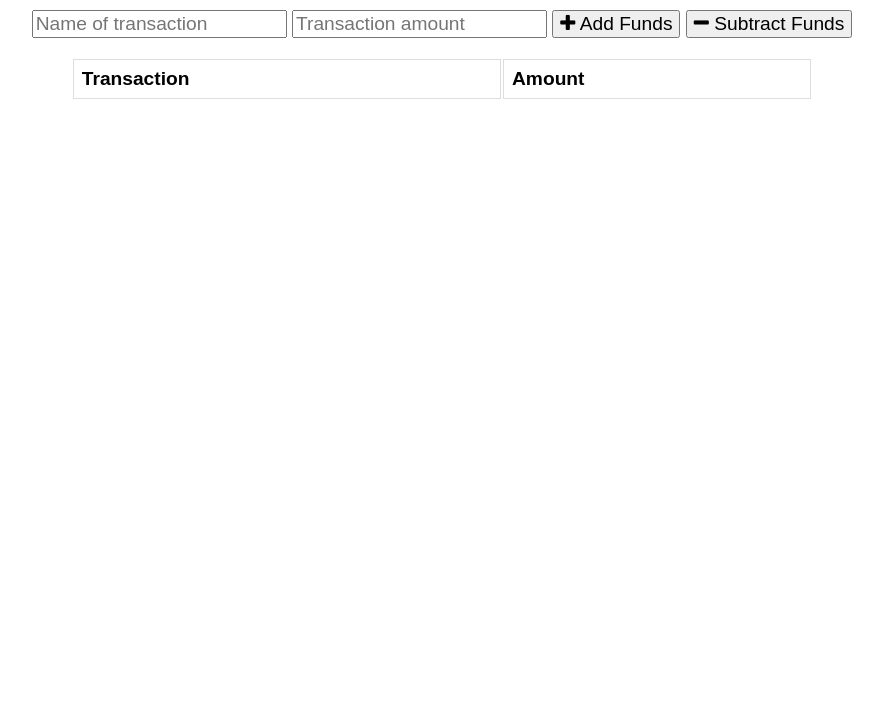
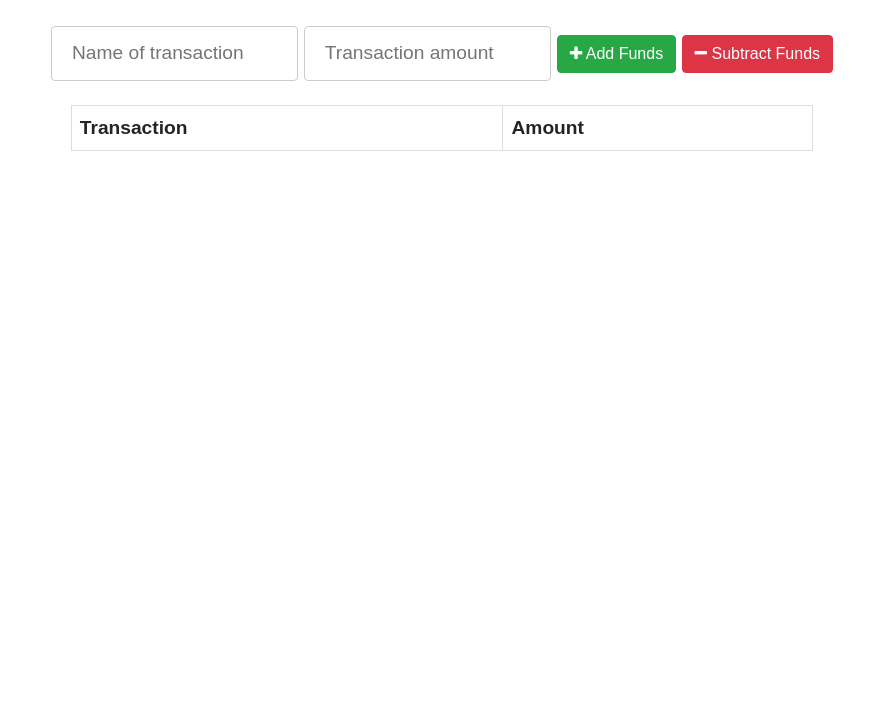
Before and after one commit to makiwumi/Budget-Tracker, a website: page public/index.html in a window 1280 px wide. Shown: the part 72-800 px from the top of the page, without its empty margins (198-1081 px from the left). Drawn offline with nearby package versions, Linux system fonts and the light colour scheme; no server answers.

Commit message:
added bootstrap buttons and changed input style

```diff
--- a/public/index.html
+++ b/public/index.html
@@ -6,7 +6,7 @@
   <meta http-equiv="X-UA-Compatible" content="ie=edge">
   <meta name="theme-color" content="#317EFB">
   <link rel="shortcut icon" href="icons/icon-192x192.png" type="image/x-icon">
-
+  <link rel="stylesheet" href="https://maxcdn.bootstrapcdn.com/bootstrap/4.0.0/css/bootstrap.min.css" integrity="sha384-Gn5384xqQ1aoWXA+058RXPxPg6fy4IWvTNh0E263XmFcJlSAwiGgFAW/dAiS6JXm" crossorigin="anonymous">
   <link rel="stylesheet" href="https://stackpath.bootstrapcdn.com/font-awesome/4.7.0/css/font-awesome.min.css">
   <link rel="stylesheet" href="styles.css">
 
@@ -21,8 +21,8 @@
     <div class="form">
       <input type="text" id="t-name" placeholder="Name of transaction" />
       <input type="number" min="0" id="t-amount" placeholder="Transaction amount" />
-      <button id="add-btn"><i class="fa fa-plus buttons"></i> Add Funds</button>
-      <button id="sub-btn"><i class="fa fa-minus"></i> Subtract Funds</button>
+      <button type="button" class="btn btn-success"><i class="fa fa-plus"></i> Add Funds</button>
+      <button type="button" class="btn btn-danger"><i class="fa fa-minus"></i> Subtract Funds</button>
       <p class="error"></p>
     </div>
 
--- a/public/index.js
+++ b/public/index.js
@@ -71,7 +71,7 @@ function populateChart() {
         datasets: [{
             label: "Total Over Time",
             fill: true,
-            backgroundColor: "#6666ff",
+            backgroundColor: "#fae596",
             data
         }]
     }
--- a/public/styles.css
+++ b/public/styles.css
@@ -6,6 +6,26 @@ body {
 button, input {
   font-size: 100%;
   font-family: Arial;
+}
+
+input[type=text], select {
+  width: 30%;
+  padding: 12px 20px;
+  margin: 8px 0;
+  display: inline-block;
+  border: 1px solid #ccc;
+  border-radius: 4px;
+  box-sizing: border-box;
+}
+
+input[type=number], select {
+  width: 30%;
+  padding: 12px 20px;
+  margin: 8px 0;
+  display: inline-block;
+  border: 1px solid #ccc;
+  border-radius: 4px;
+  box-sizing: border-box;
 }
 
 table {
```
